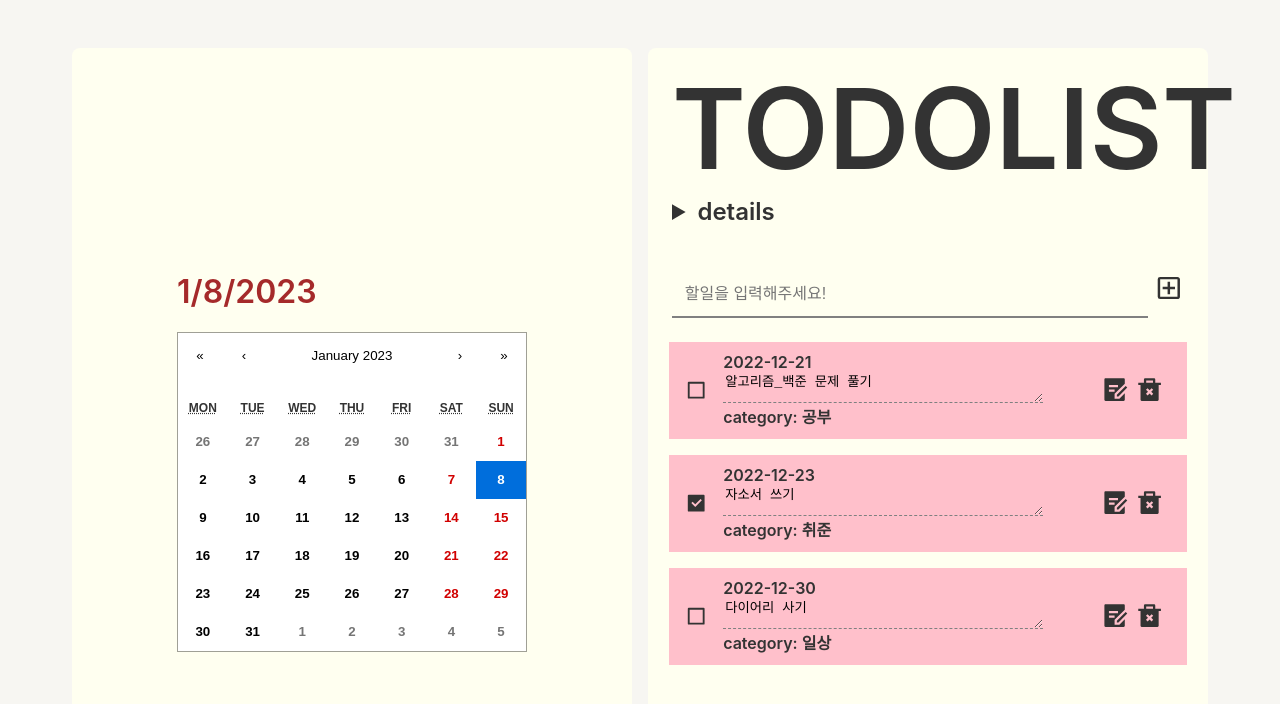
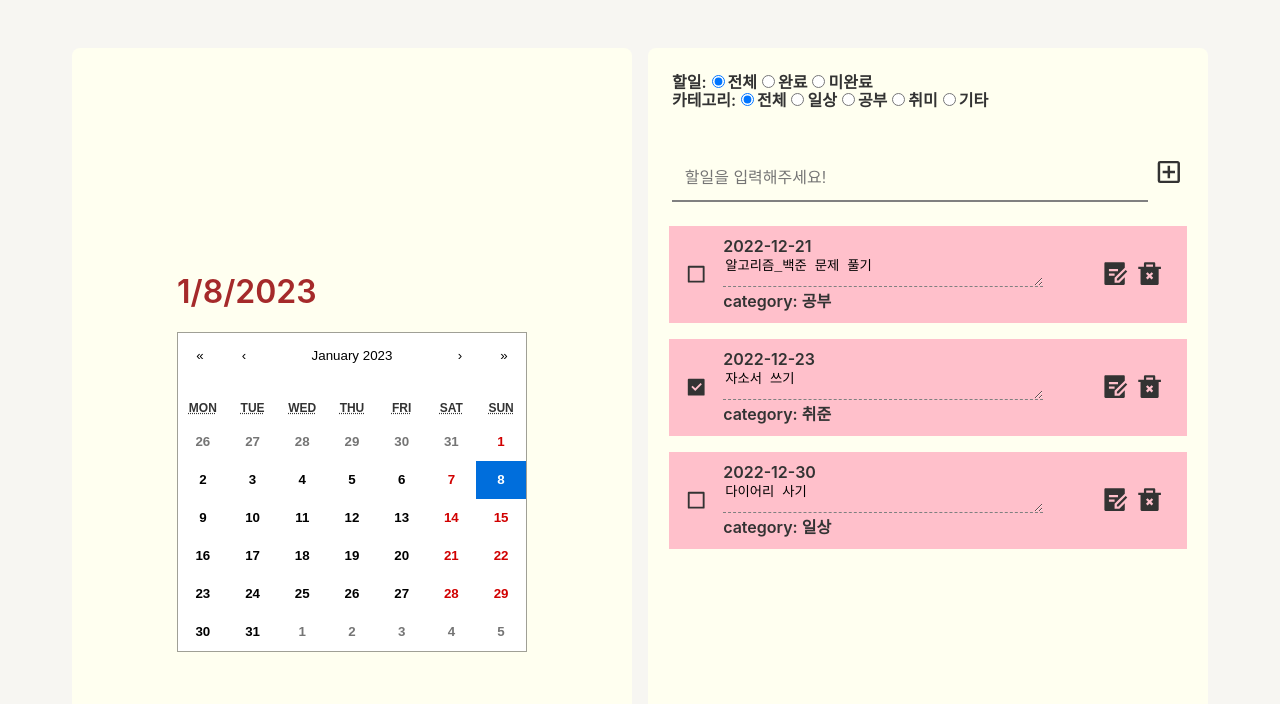
Before and after one commit to yejz0715/react-todolist, a React (Create React App) app in the folder redux-todolist-app/: page / in a window 1280 px wide. Shown: the top 704 px of the page. Built offline with nearby package versions, Linux system fonts and the light colour scheme; a web font is replaced by a local one.

Commit message:
헤더_컴포넌트_수정

```diff
--- a/redux-todolist-app/src/components/TodoHeader/TodoHeader.jsx
+++ b/redux-todolist-app/src/components/TodoHeader/TodoHeader.jsx
@@ -1,8 +1,7 @@
 import React, { useState } from "react";
 import * as S from "./headerStyle";
-import RadioButton from "../RadioButton";
-import EtcRadioButton from "../EtcRadioButton";
-const TodoHeader = ({ date }) => {
+import RadioButton from "../TodoRadio/RadioButton";
+const TodoHeader = () => {
   const [checked, setChecked] = useState("all");
   const handleChecked = (e) => {
     setChecked(e.target.value);
@@ -10,29 +9,28 @@ const TodoHeader = ({ date }) => {
   };
   return (
     <S.HeaderContainer>
-      <S.HeaderTitle>TODOLIST</S.HeaderTitle>
-      <S.HeaderDate>{date}</S.HeaderDate>
-      <S.DetailsBox>
-        <S.DetailsSummary>details</S.DetailsSummary>
       <S.RadioBox>
         할일:
         <RadioButton
           name="isComplete"
           value="all"
           text="전체"
-            defaultChecked={true}
+          defaultChecked={checked === "all"}
+          onChange={handleChecked}
         />
         <RadioButton
           name="isComplete"
           value="complete"
           text="완료"
-            defaultChecked={false}
+          defaultChecked={checked === "complete"}
+          onChange={handleChecked}
         />
         <RadioButton
           name="isComplete"
           value="inComplete"
           text="미완료"
-            defaultChecked={false}
+          defaultChecked={checked === "inComplete"}
+          onChange={handleChecked}
         />
       </S.RadioBox>
       <S.RadioBox>
@@ -65,7 +63,7 @@ const TodoHeader = ({ date }) => {
           defaultChecked={checked === "hobby"}
           onChange={handleChecked}
         />
-          <EtcRadioButton
+        <RadioButton
           name="category"
           value="etc"
           text="기타"
@@ -73,7 +71,6 @@ const TodoHeader = ({ date }) => {
           onChange={handleChecked}
         />
       </S.RadioBox>
-      </S.DetailsBox>
     </S.HeaderContainer>
   );
 };
--- a/redux-todolist-app/src/components/TodoHeader/headerStyle.js
+++ b/redux-todolist-app/src/components/TodoHeader/headerStyle.js
@@ -5,22 +5,5 @@ export const HeaderContainer = styled.div`
   display: flex;
   flex-direction: column;
 `;
-export const HeaderTitle = styled.p`
-  font-size: 7rem;
-`;
-export const HeaderDate = styled.p`
-  font-size: 2rem;
-  margin-bottom: 1rem;
-`;
-export const DetailsBox = styled.details``;
-export const DetailsSummary = styled.summary`
-  font-size: 1.5rem;
-`;
-export const DetailsUl = styled.ul`
-  line-height: 1.5rem;
-`;
 
-export const DetailsLi = styled.li`
-  font-size: 1rem;
-`;
 export const RadioBox = styled.div``;
```
Lines whose indentation alone changed are shown as unchanged.
